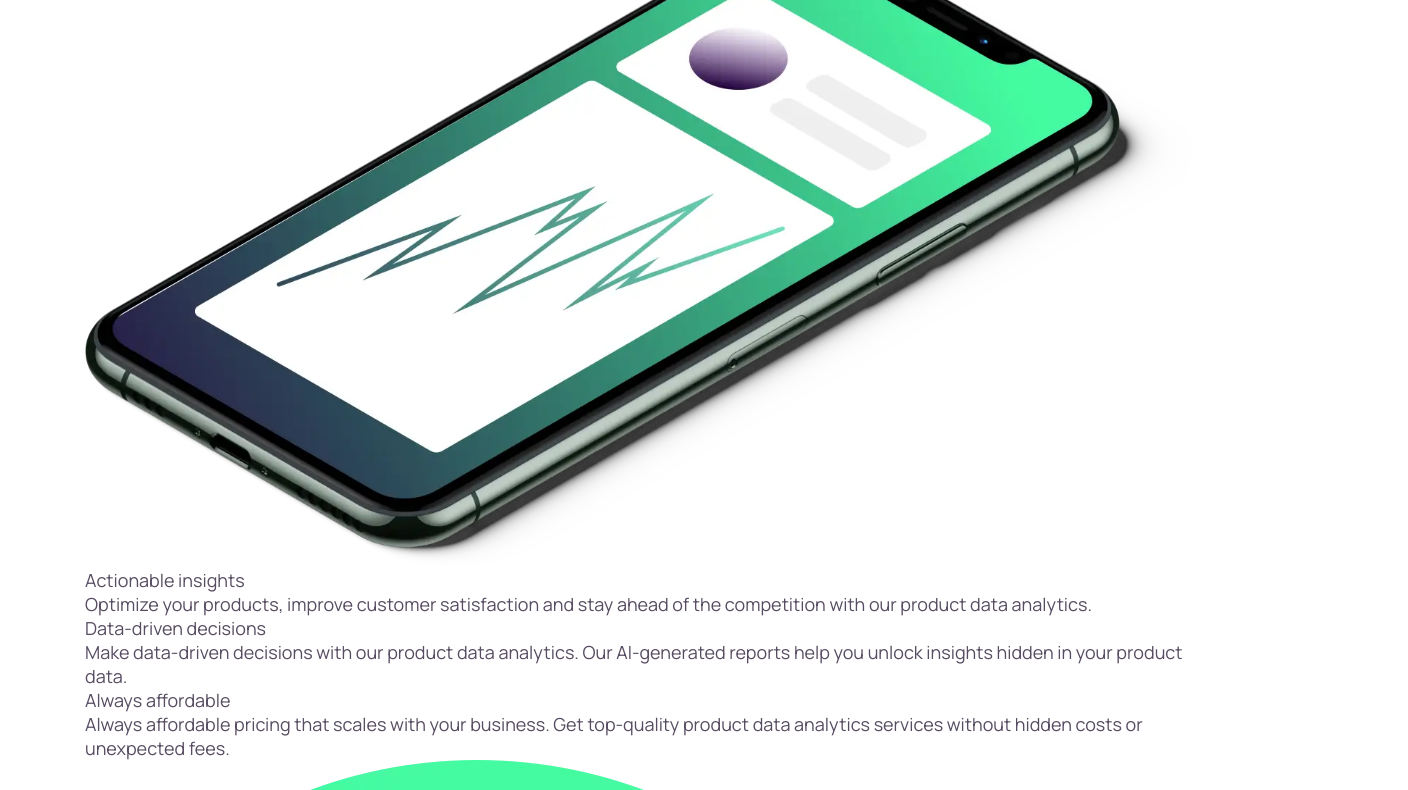
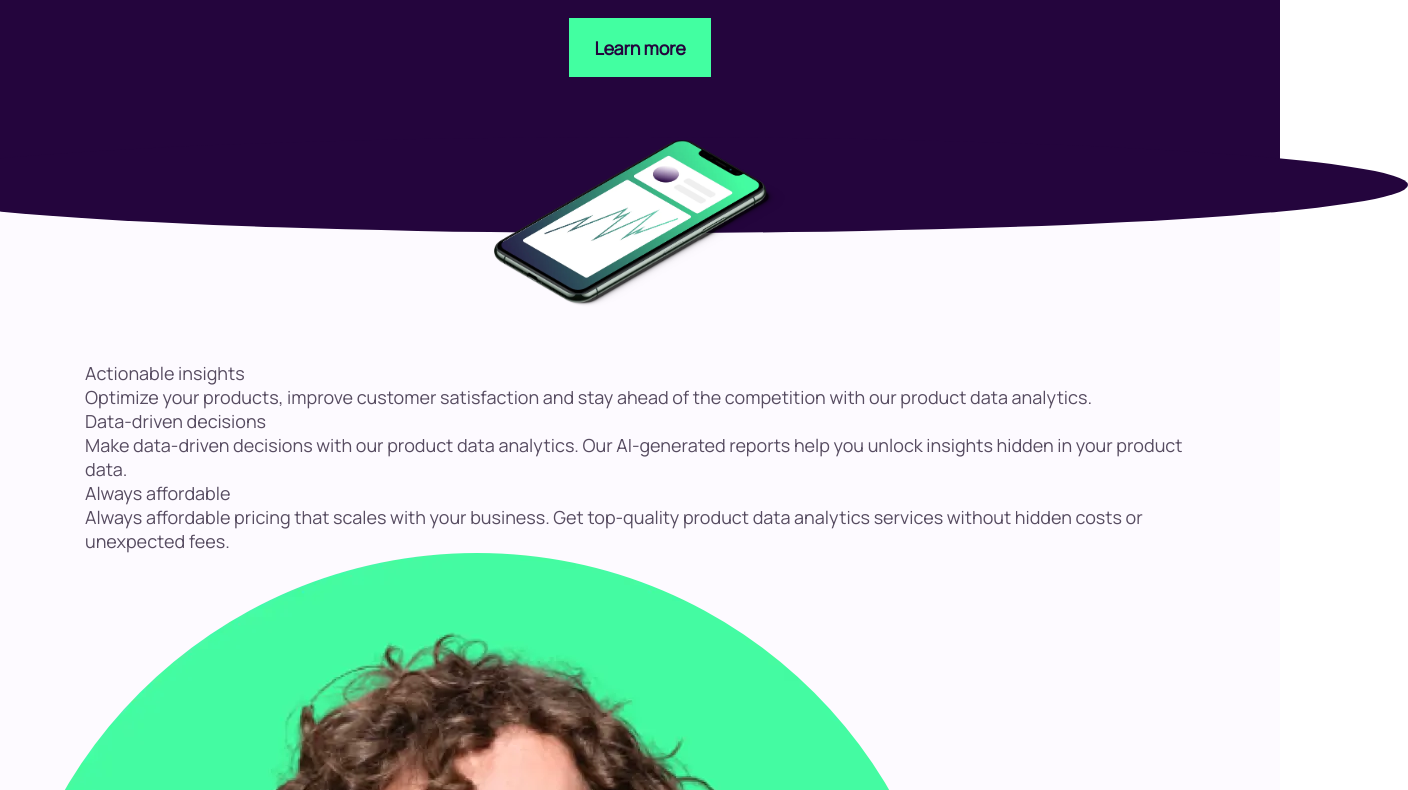
Before and after one commit to solracss/fem-workit-landing-page, a website built with Vite: page src/index.html in a window 1280 px wide. Shown: the part 253-1043 px from the top of the page, 1408 px wide, since content can reach past the window. Built offline with nearby package versions, Linux system fonts and the light colour scheme.

Commit message:
CSS: Add styles for hero

```diff
--- a/src/sass/_layout.scss
+++ b/src/sass/_layout.scss
@@ -19,3 +19,56 @@ ul {
 	padding-block: 2rem;
 	background-color: $clr-primary-400;
 }
+
+.hero {
+	position: relative;
+	padding: 2rem 0 7.75rem;
+	text-align: center;
+	background-color: $clr-primary-400;
+
+	&-heading {
+		max-width: 25rem;
+		margin-inline: auto;
+		font-family: $ff-accent;
+		font-size: $fs-50;
+		color: $clr-neutral-100;
+		line-height: 1;
+		font-weight: $fw-semibold;
+
+		& .underline {
+			text-decoration: 0.1875rem underline;
+			text-underline-offset: 0.4rem;
+			text-decoration-color: $clr-accent-400;
+		}
+
+		& + .btn {
+			margin-top: 2.5rem;
+		}
+	}
+
+	&-img {
+		z-index: 1;
+		position: absolute;
+		bottom: -30%;
+		left: 0;
+		right: 0;
+		margin-inline: auto;
+		max-width: 18.25rem;
+		margin-top: 4rem;
+	}
+
+	@include pseudo(after) {
+		left: 0;
+		bottom: -4rem;
+		background-color: $clr-primary-400;
+		width: 100%;
+		height: 10rem;
+		clip-path: ellipse(50% 25% at 50% 50%);
+		transform: scale(1.2);
+	}
+}
+
+.features {
+	padding-top: 10rem;
+	background-color: $clr-primary-100;
+}
```
